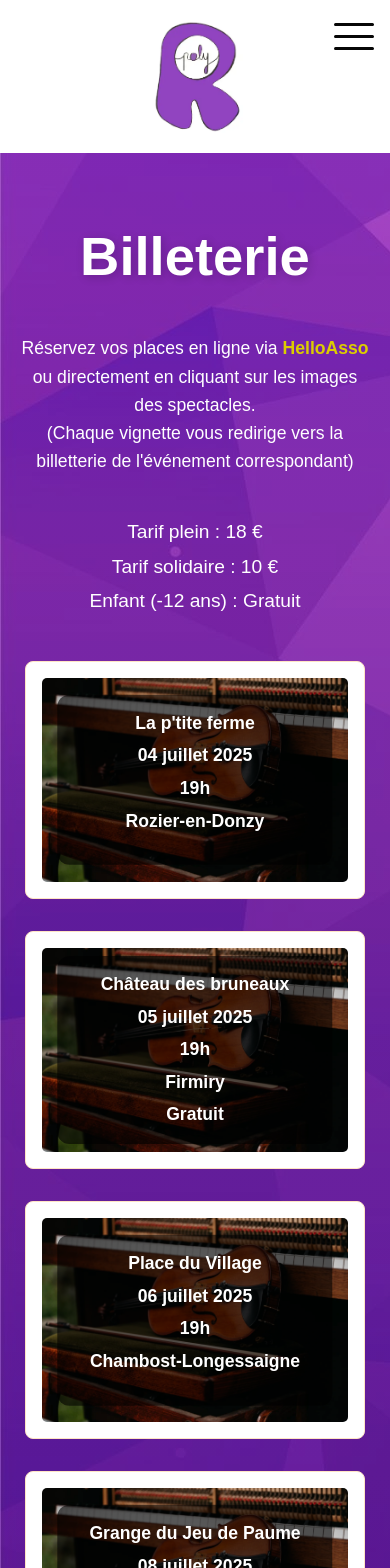
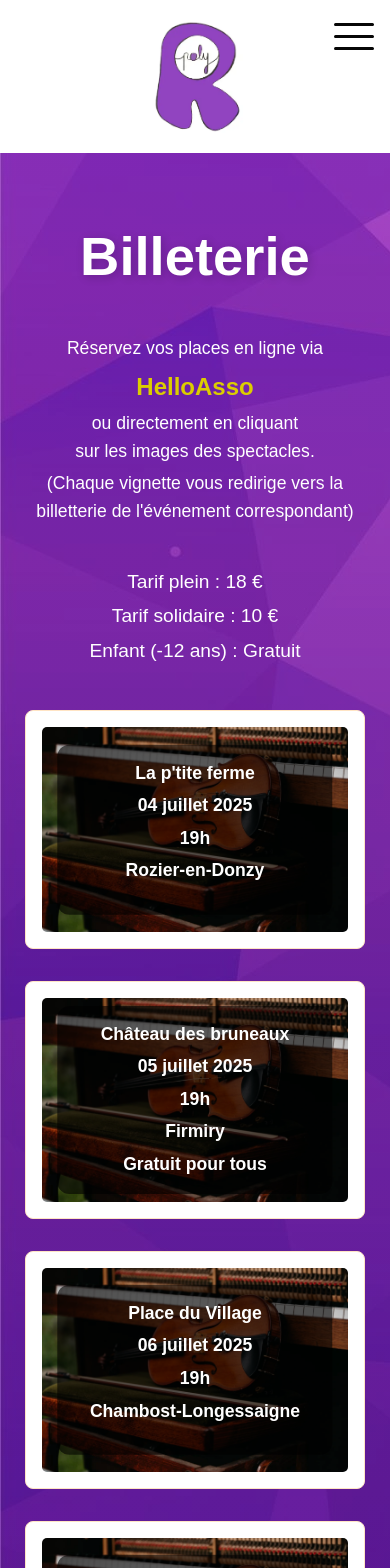
Before and after one commit to NelsonAxolotl/polyr, a React (Vite) app: page /billeterie in a window 390 px wide. Shown: the top 1568 px of the page. Built offline with nearby package versions, Linux system fonts and the light colour scheme; the HTML template or start-up script is replaced by a standard one; a web font is replaced by a local one.

Commit message:
endingpoly

```diff
--- a/src/Component/Gallery2.jsx
+++ b/src/Component/Gallery2.jsx
@@ -15,7 +15,6 @@ import poly15 from "../Pic/poly15.webp";
 import poly22 from "../Pic/poly22.webp";
 import poly53 from "../Pic/poly53.webp";
 import poly from "../Pic/polyrgroupe.webp";
-import poly52 from "../Pic/poly52.webp";
 import opera100 from "../Pic/opera100.webp";
 import opera200 from "../Pic/opera200.webp";
 import opera300 from "../Pic/opera300.webp";
@@ -40,7 +39,6 @@ const images = [
   { src: poly53, alt: "Image 53" },
   { src: poly, alt: "Image poly groupe" },
   { src: opera2000, alt: "opera2000" },
-  { src: poly52, alt: "Image poly52" },
   { src: opera5000, alt: "opera5000" },
   { src: poly11, alt: "Image 11", className: "center-image1" },
   { src: poly13, alt: "Image 13", className: "center-image1" },
--- a/src/Pages/Accueil.jsx
+++ b/src/Pages/Accueil.jsx
@@ -7,7 +7,7 @@ import "./Accueil.css";
 import presse from "../Pic/presse.webp";
 import bastien50 from "../Pic/bastien50.webp";
 import newop from "../Pic/newop.webp";
-import newdates from "../Pic/newdates.webp";
+import newcalendar from "../Pic/newcalendar.webp";
 import operapiano from "../Pic/operapiano.webp";
 import groupeaccueil from "../Pic/groupeaccueil.webp";
 import polypress from "../Pic/polypress.webp";
@@ -107,7 +107,7 @@ const Accueil = () => {
             <span>Opéramobil &rsquo;saison 2</span>
           </div>
           <div className="pic-opera-acc animate-on-scroll">
-            {[newop, newdates].map((src, index) => (
+            {[newop, newcalendar].map((src, index) => (
               <img
                 key={src}
                 src={src}
@@ -122,7 +122,7 @@ const Accueil = () => {
         </section>
         <section className="presse animate-on-scroll">
           <h3>Un peu de presse</h3>
-          <h4>Spectales</h4>
+          <h4>Spectacles</h4>
         </section>
         <div className="allpresspoly animate-on-scroll">
           <div className="pressbastien animate-on-scroll">
@@ -152,7 +152,7 @@ const Accueil = () => {
           </div>
           <div className="pressopera animate-on-scroll">
             <section className="presse animate-on-scroll">
-              <p>Opéra Mobil&apos;</p>
+              <p>Opéramobil&apos;</p>
               <button
                 onClick={() =>
                   window.open(
--- a/src/Pages/Billeterie.css
+++ b/src/Pages/Billeterie.css
@@ -156,6 +156,7 @@ body {
     font-size: 3.4rem;
     margin-bottom: 50px;
   }
+
   .tarif {
     margin-bottom: 20px;
     margin-top: 20px;
@@ -165,6 +166,7 @@ body {
   .pic500 {
     margin-top: -30px;
   }
+
   .event-container {
     margin-top: -10px;
     margin-bottom: 40px;
@@ -172,4 +174,16 @@ body {
   .bill-desc {
     font-size: 1.1rem;
   }
+
+  .bill-desc a {
+    display: block;
+    margin-bottom: -25px;
+    margin-top: 5px;
+    font-size: 1.5rem;
+  }
+
+  .bill-desc span {
+    display: block;
+    margin-bottom: -25px;
+  }
 }
--- a/src/Pages/Billeterie.jsx
+++ b/src/Pages/Billeterie.jsx
@@ -45,7 +45,7 @@ const Billeterie = () => {
       image: violon,
       hour: "19h",
       description: "Firmiry",
-      price: "Gratuit",
+      price: "Gratuit pour tous",
       link: "",
     },
     {
@@ -73,7 +73,7 @@ const Billeterie = () => {
       image: violon,
       hour: "19h",
       description: "Montbrison",
-      price: "Gratuit",
+      price: "Gratuit pour tous",
       link: "https://www.facebook.com/profile.php?id=100057586864292&locale=fr_FR",
     },
     {
@@ -83,18 +83,18 @@ const Billeterie = () => {
       image: violon,
       hour: "19h",
       description: "Saint-Galmier",
-      price: "Gratuit",
+      price: "Gratuit pour tous",
       link: "https://www.saint-galmier.fr/cinema-sous-les-etoiles/",
     },
     {
       id: 7,
-      title: "Château de Gouzan",
+      title: "Château de Couzan",
       date: "12 juillet 2025",
       image: violon,
       hour: "19h",
-      description: "Sail-sous-Gouzan",
-      price: "Gratuit",
-      link: "",
+      description: "Sais-sous-Couzan",
+      price: "Gratuit pour tous",
+      link: "https://www.helloasso.com/associations/poly-r/evenements/operamobil-12-juillet-chateau-de-sail",
     },
     {
       id: 8,
@@ -157,7 +157,8 @@ const Billeterie = () => {
               <strong>HelloAsso</strong>
             </a>{" "}
             <br />
-            ou directement en cliquant sur les images des spectacles. <br />
+            ou directement en cliquant{" "}
+            <span>sur les images des spectacles.</span> <br />
             (Chaque vignette vous redirige vers la billetterie de
             l&apos;événement correspondant)
           </p>
--- a/src/Pages/Contact.css
+++ b/src/Pages/Contact.css
@@ -222,11 +222,11 @@
   }
 
   .mail span a {
-    font-size: 1rem; /* Taille du texte réduite */
+    font-size: 1.05rem; /* Taille du texte réduite */
   }
 
   .resa .phone span {
-    font-size: 1rem; /* Taille du texte réduite */
+    font-size: 1.02rem; /* Taille du texte réduite */
   }
 
   .reseaux h2 {
--- a/src/Pages/Contact.jsx
+++ b/src/Pages/Contact.jsx
@@ -61,7 +61,7 @@ const Contact = () => {
                 <span>
                   <FontAwesomeIcon icon={faPhone} />
                 </span>
-                <span>Hervé Le Bert : 06 24 84 54 71</span>
+                <span>Roxane Macaudière : 06 48 98 57 81</span>
               </div>
             </div>
           </div>
--- a/src/Pages/LaCie.css
+++ b/src/Pages/LaCie.css
@@ -405,7 +405,7 @@ body {
     flex-direction: column; /* Disposition en colonne pour les petits écrans */
     gap: 20px; /* Espace entre les éléments */
     align-items: center; /* Alignement au centre */
-    margin-top: 0px; /* Marge supérieure */
+    margin-top: 10px; /* Marge supérieure */
   }
 
   .personne-reverse {
@@ -414,7 +414,7 @@ body {
     align-items: center; /* Alignement au centre */
     justify-content: center; /* Alignement au centre */
     gap: 20px; /* Espace entre les éléments */
-    margin-top: 0px; /* Marge supérieure */
+    margin-top: 10px; /* Marge supérieure */
   }
 
   .bio5 h3 {
@@ -490,13 +490,19 @@ body {
     margin-top: 10px;
   }
 
-  .pic1 img,
   .pic100 img,
   .pic150 img,
   .pic200 img,
   .pic300 img {
-    width: 90%;
-    height: auto;
+    width: 100%;
+    height: 400px;
+    margin-top: -20px;
+  }
+
+  .pic1 img,
+  .pic300 img {
+    width: 350px;
+    height: 400px;
     margin-top: -20px;
   }
 
--- a/src/Pages/Spectacles.css
+++ b/src/Pages/Spectacles.css
@@ -288,7 +288,7 @@ body {
   .show-titre h1 {
     font-size: 3.4rem; /* Réduction de la taille de la police */
     margin-bottom: 30px; /* Marge inférieure */
-    padding-top: 200px; /* Réduction de l'espacement supérieur */
+    padding-top: 210px; /* Réduction de l'espacement supérieur */
   }
 
   .showplus h2,
--- a/src/Pages/Spectacles.jsx
+++ b/src/Pages/Spectacles.jsx
@@ -11,7 +11,7 @@ import bastien from "../Pic/bastien.webp";
 import bastienne from "../Pic/bastienne.webp";
 import dolls2 from "../Pic/dolls2.webp";
 import openew from "../Pic/openew.webp";
-import newdates from "../Pic/newdates.webp";
+import newcalendar from "../Pic/newcalendar.webp";
 
 const Spectacles = () => {
   useEffect(() => {
@@ -156,16 +156,16 @@ const Spectacles = () => {
         </div>
         <Gallery2 />
         <div className="photos">
-          <p>© photographe Camille Montagna</p>
+          <p>© photographe Camille Montana</p>
         </div>
         <div className="dates animate-on-scroll">
           <h3>Dates été 2025</h3>
           <img
-            src={newdates}
+            src={newcalendar}
             alt="dates passées"
             width="530px"
             height="530px"
-            onClick={() => handleImageClick(newdates)}
+            onClick={() => handleImageClick(newcalendar)}
             loading="lazy"
           />
         </div>
```
Also changed, not shown: src/Pic/newcalendar.webp (added).
